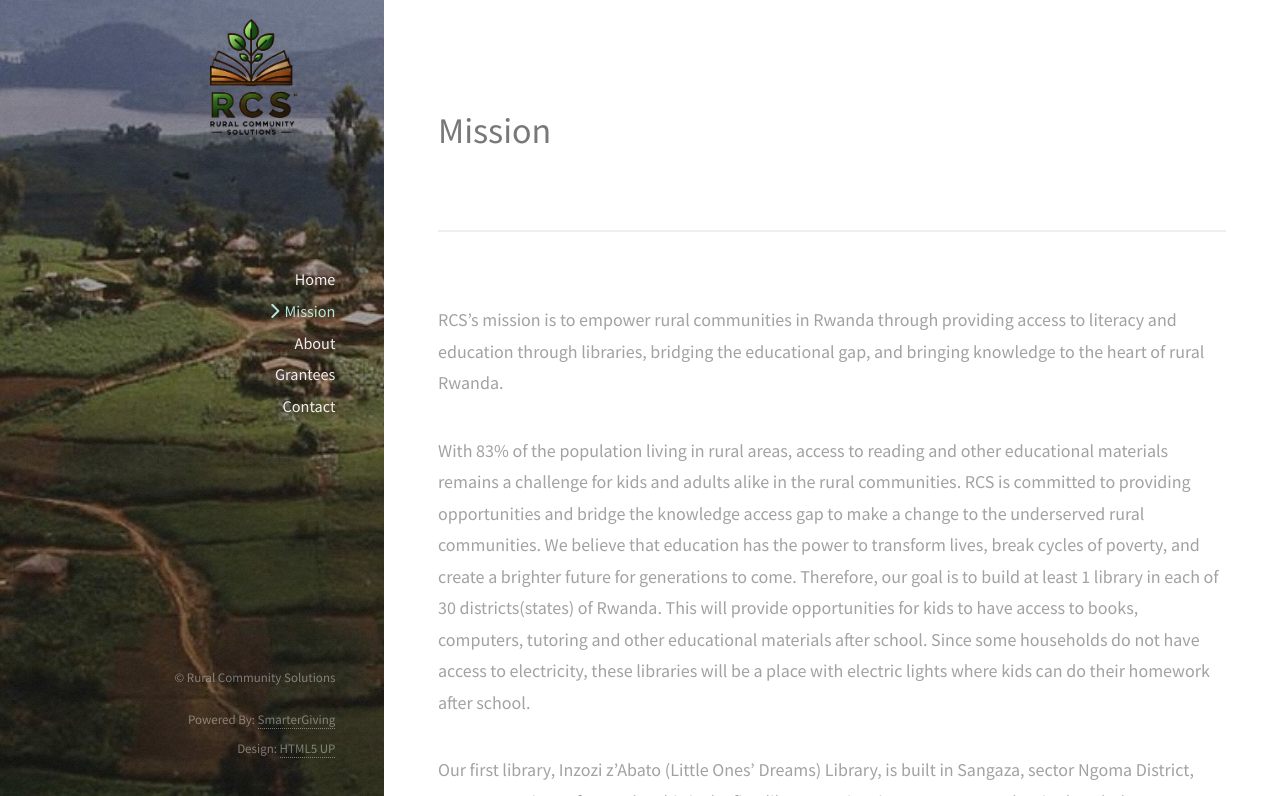
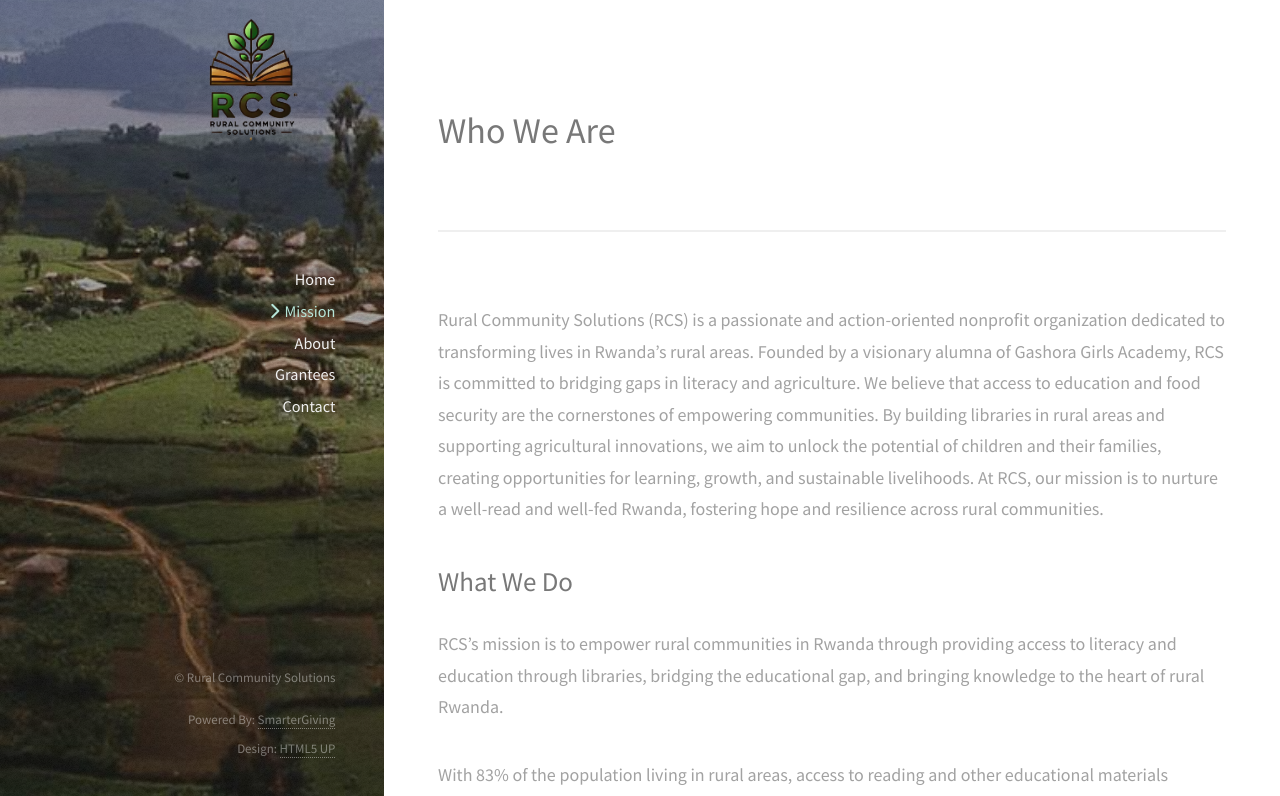
Before and after one commit to rural-cs/rural-cs.github.io, a Jekyll site: the page built from pages/mission.md, in a window 1280 px wide and 900 px high, cut to the strip 104-900 px from the top of the window. Built offline with Jekyll 4.4.1, drawn with Linux system fonts in a browser that asks for light colours; nearby versions of some CDN libraries; library files that are not in the unit come from our copies.

Commit message:
Update mission.md

```diff
--- a/pages/mission.md
+++ b/pages/mission.md
@@ -1,9 +1,16 @@
 ---
-header_title: Mission
+header_title: Who We Are
 header_intro:
 layout: page
 permalink: /:basename/
 ---
+
+Rural Community Solutions (RCS) is a passionate and action-oriented nonprofit organization dedicated to transforming lives in Rwanda's rural areas. Founded by a visionary alumna of Gashora Girls Academy, RCS is committed to bridging gaps in literacy and agriculture.
+We believe that access to education and food security are the cornerstones of empowering communities. By building libraries in rural areas and supporting agricultural innovations, we aim to unlock the potential of children and their families, creating opportunities for learning, growth, and sustainable livelihoods.
+At RCS, our mission is to nurture a well-read and well-fed Rwanda, fostering hope and resilience across rural communities.
+
+<h2>What We Do</h2>
+
 RCS’s mission is to empower rural communities in Rwanda through providing access to literacy
 and education through libraries, bridging the educational gap, and bringing knowledge to the
 heart of rural Rwanda.
```
